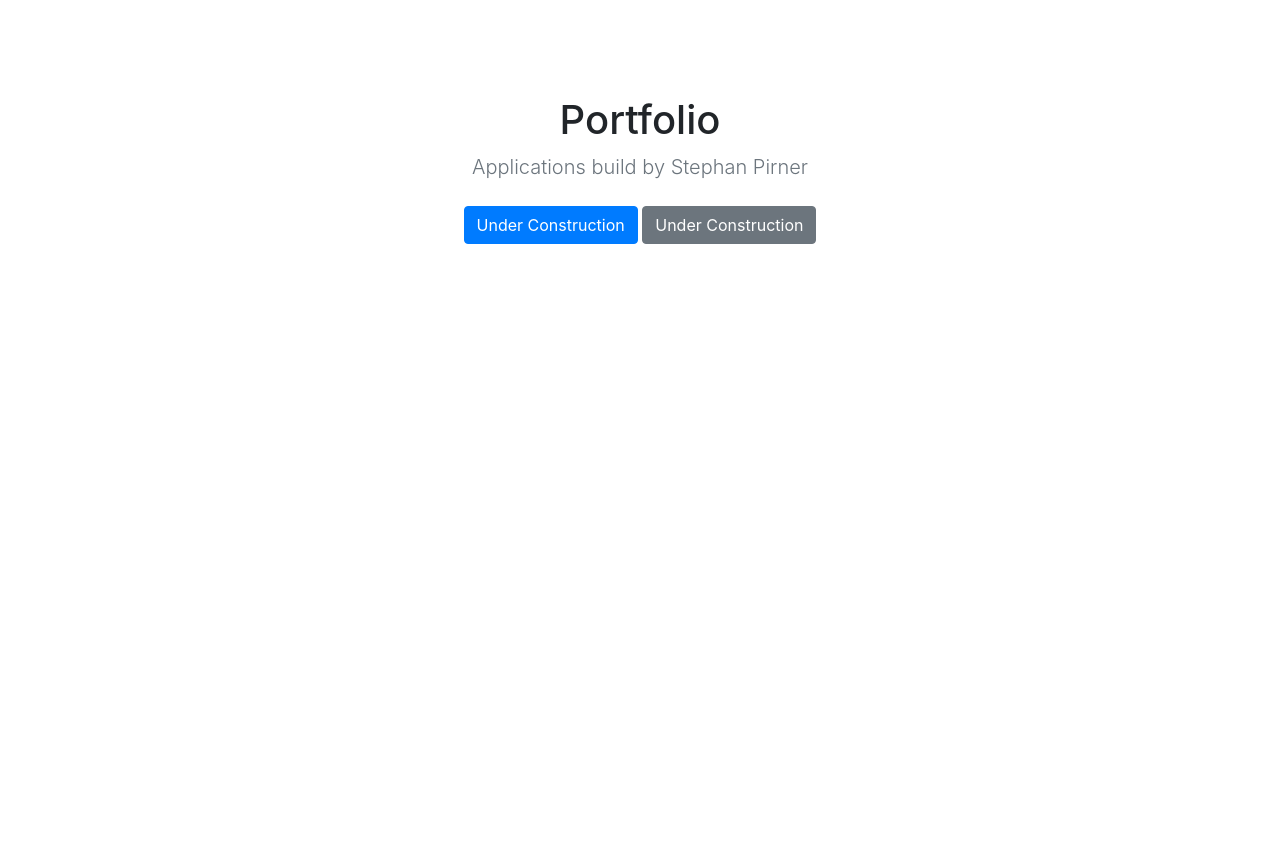
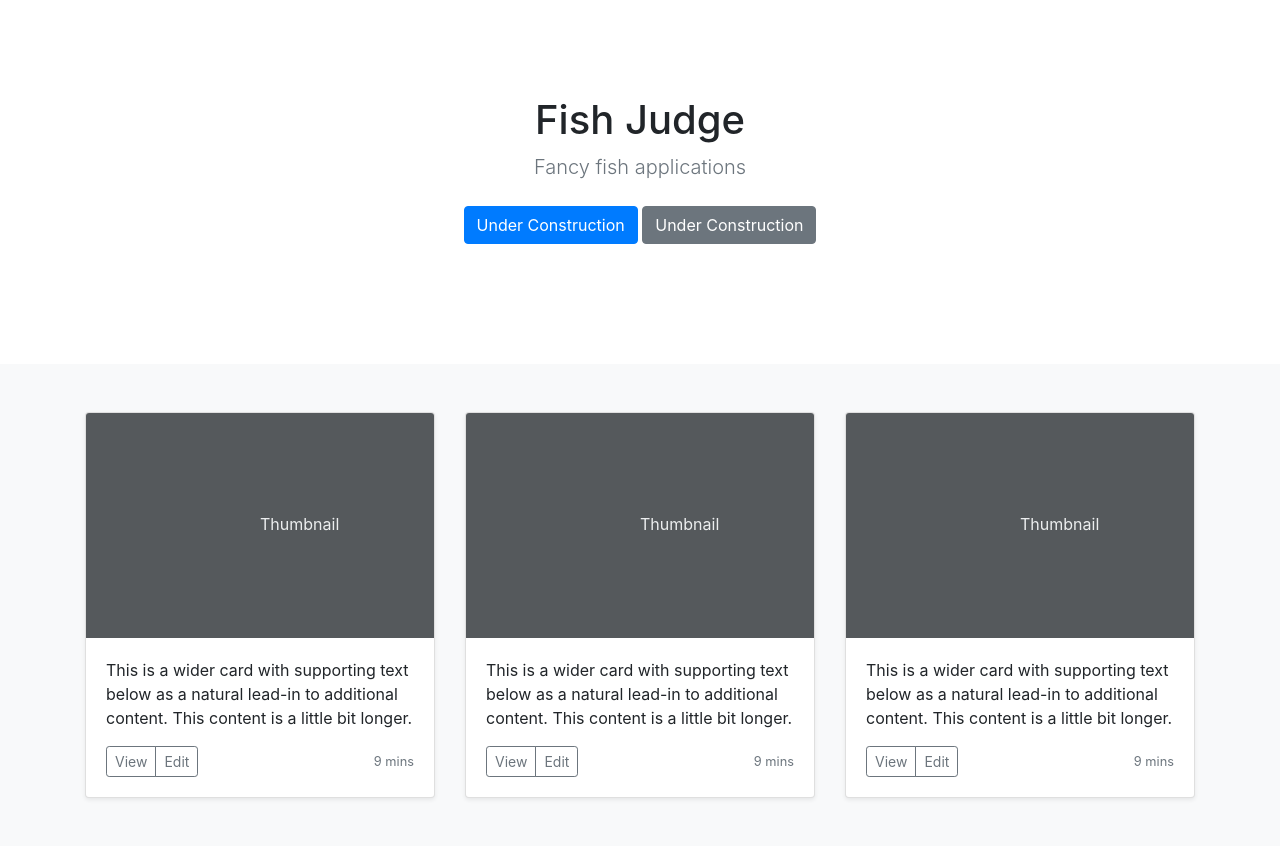
Before and after one commit to Pirner/fish_judge, a Flask app: page / in a window 1280 px wide. Shown: the part 56-902 px from the top of the page. Before the commit the page ends 300 px from the top, so only its background shows below. Run offline with Flask 3, Linux system fonts and the light colour scheme; some libraries are stand-ins or nearby versions.

Commit message:
adjust landing page

```diff
--- a/templates/index.html
+++ b/templates/index.html
@@ -32,15 +32,71 @@
     <section class="py-5 text-center container">
         <div class="row py-lg-5">
             <div class="col-lg-6 col-md-8 mx-auto">
-                <h1 class="fw-light">Portfolio</h1>
-                <p class="lead text-muted">Applications build by Stephan Pirner</p>
+                <h1 class="fw-light">Fish Judge</h1>
+                <p class="lead text-muted">Fancy fish applications</p>
                 <p>
                     <a href="#" class="btn btn-primary my-2">Under Construction</a>
                     <a href="#" class="btn btn-secondary my-2">Under Construction</a>
                 </p>
+            </div>
+        </div>
+    </section>
+<!--    album blocks with each of the individual applications-->
+    <div class="album py-5 bg-light">
+    <div class="container">
+
+      <div class="row row-cols-1 row-cols-sm-2 row-cols-md-3 g-3">
+        <div class="col">
+          <div class="card shadow-sm">
+            <svg class="bd-placeholder-img card-img-top" width="100%" height="225" xmlns="http://www.w3.org/2000/svg" role="img" aria-label="Placeholder: Thumbnail" preserveAspectRatio="xMidYMid slice" focusable="false"><title>Placeholder</title><rect width="100%" height="100%" fill="#55595c"/><text x="50%" y="50%" fill="#eceeef" dy=".3em">Thumbnail</text></svg>
+
+            <div class="card-body">
+              <p class="card-text">This is a wider card with supporting text below as a natural lead-in to additional content. This content is a little bit longer.</p>
+              <div class="d-flex justify-content-between align-items-center">
+                <div class="btn-group">
+                  <button type="button" class="btn btn-sm btn-outline-secondary">View</button>
+                  <button type="button" class="btn btn-sm btn-outline-secondary">Edit</button>
+                </div>
+                <small class="text-muted">9 mins</small>
+              </div>
+            </div>
+          </div>
+        </div>
+        <div class="col">
+          <div class="card shadow-sm">
+            <svg class="bd-placeholder-img card-img-top" width="100%" height="225" xmlns="http://www.w3.org/2000/svg" role="img" aria-label="Placeholder: Thumbnail" preserveAspectRatio="xMidYMid slice" focusable="false"><title>Placeholder</title><rect width="100%" height="100%" fill="#55595c"/><text x="50%" y="50%" fill="#eceeef" dy=".3em">Thumbnail</text></svg>
+
+            <div class="card-body">
+              <p class="card-text">This is a wider card with supporting text below as a natural lead-in to additional content. This content is a little bit longer.</p>
+              <div class="d-flex justify-content-between align-items-center">
+                <div class="btn-group">
+                  <button type="button" class="btn btn-sm btn-outline-secondary">View</button>
+                  <button type="button" class="btn btn-sm btn-outline-secondary">Edit</button>
+                </div>
+                <small class="text-muted">9 mins</small>
+              </div>
+            </div>
+          </div>
+        </div>
+        <div class="col">
+          <div class="card shadow-sm">
+            <svg class="bd-placeholder-img card-img-top" width="100%" height="225" xmlns="http://www.w3.org/2000/svg" role="img" aria-label="Placeholder: Thumbnail" preserveAspectRatio="xMidYMid slice" focusable="false"><title>Placeholder</title><rect width="100%" height="100%" fill="#55595c"/><text x="50%" y="50%" fill="#eceeef" dy=".3em">Thumbnail</text></svg>
+
+            <div class="card-body">
+              <p class="card-text">This is a wider card with supporting text below as a natural lead-in to additional content. This content is a little bit longer.</p>
+              <div class="d-flex justify-content-between align-items-center">
+                <div class="btn-group">
+                  <button type="button" class="btn btn-sm btn-outline-secondary">View</button>
+                  <button type="button" class="btn btn-sm btn-outline-secondary">Edit</button>
+                </div>
+                <small class="text-muted">9 mins</small>
+              </div>
+            </div>
+          </div>
+        </div>
       </div>
     </div>
-  </section>
+  </div>
     {% endblock %}
     <script src="https://code.jquery.com/jquery-3.3.1.slim.min.js" integrity="sha384-q8i/X+965DzO0rT7abK41JStQIAqVgRVzpbzo5smXKp4YfRvH+8abtTE1Pi6jizo" crossorigin="anonymous"></script>
     <script src="https://cdnjs.cloudflare.com/ajax/libs/popper.js/1.14.7/umd/popper.min.js" integrity="sha384-UO2eT0CpHqdSJQ6hJty5KVphtPhzWj9WO1clHTMGa3JDZwrnQq4sF86dIHNDz0W1" crossorigin="anonymous"></script>
```
